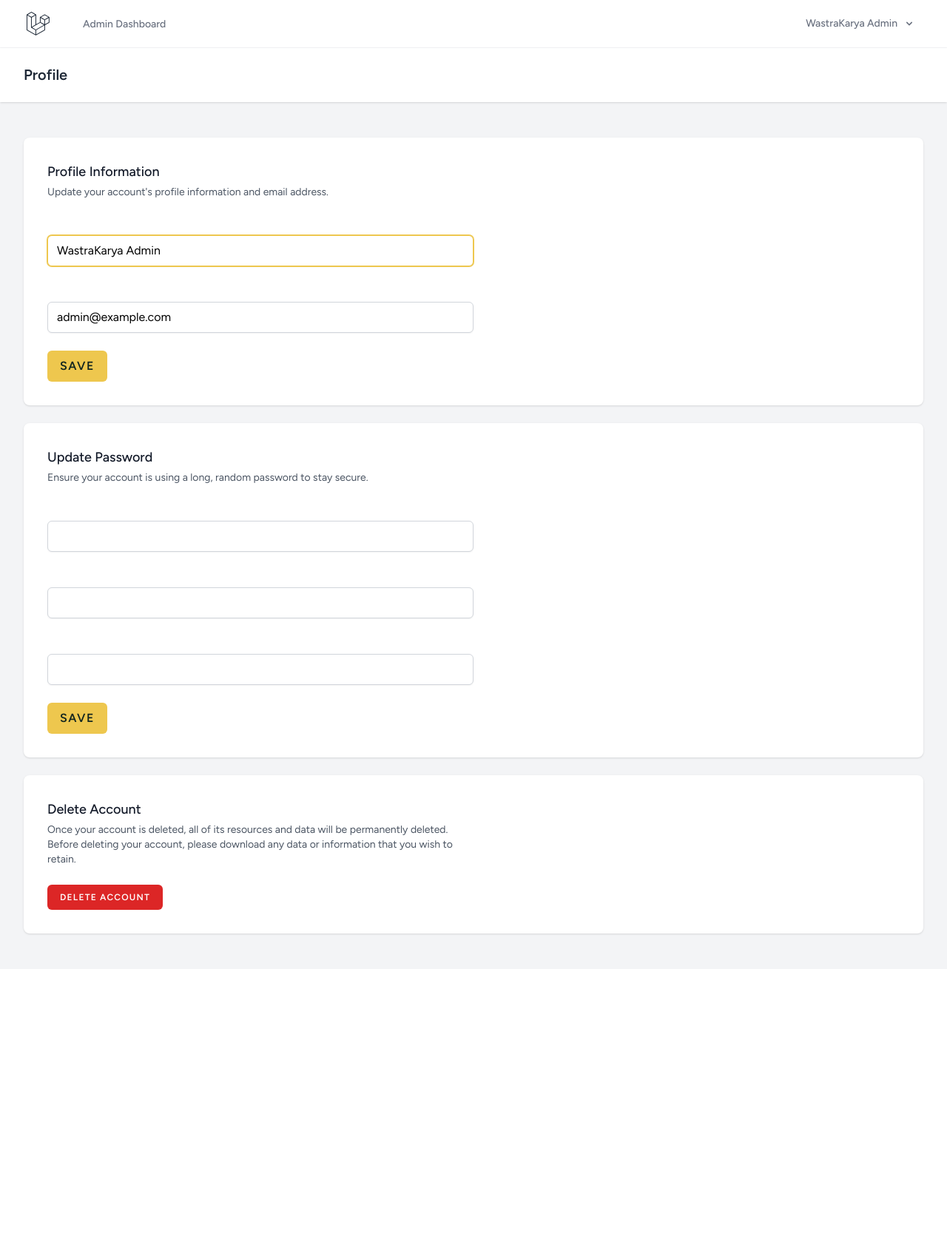
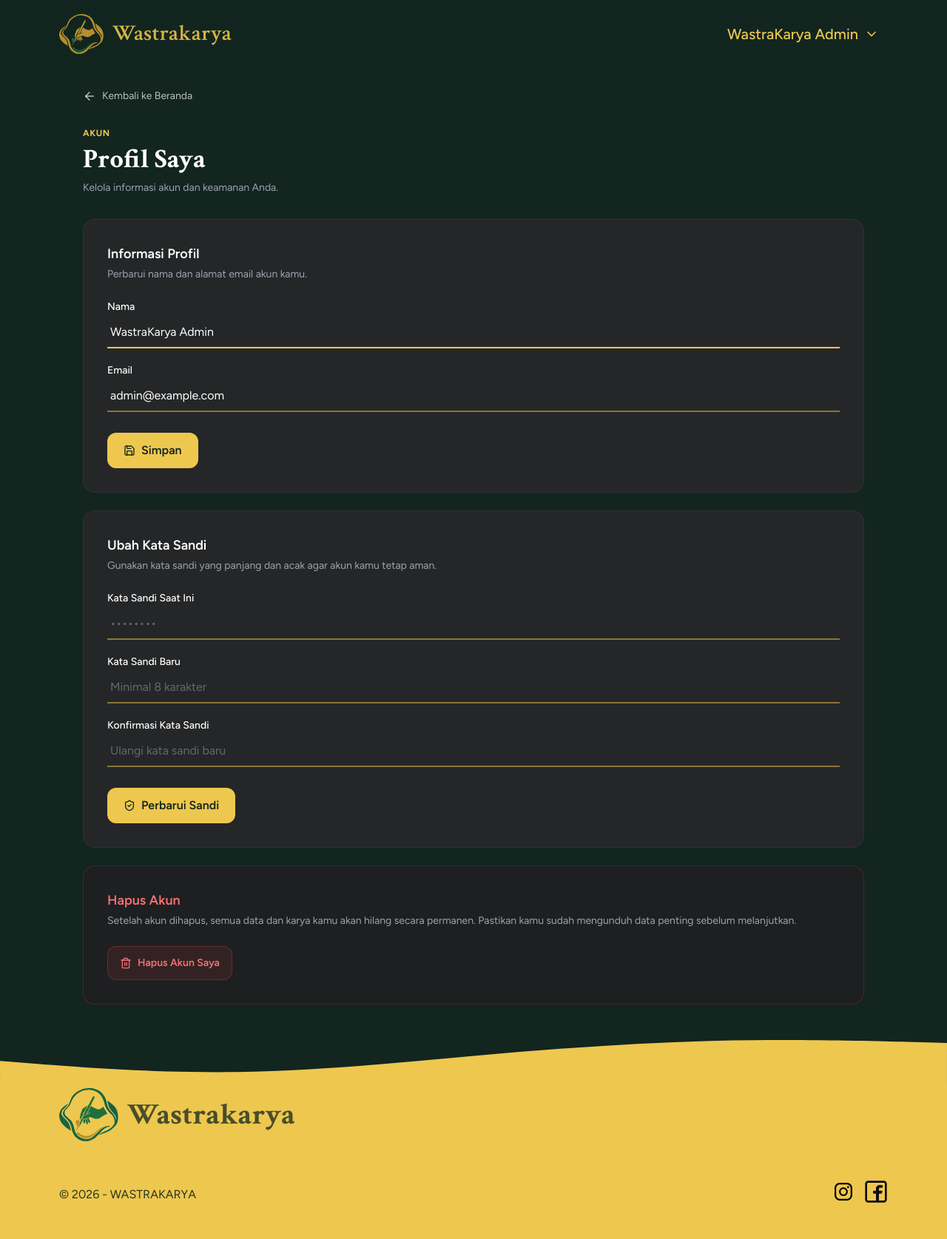
Before and after one commit to Muzaaja/Wastrakarya, a Laravel app: page /profile in a window 1280 px wide. Shown: the whole page at 74% size. Before the commit the page ends 1266 px from the top, so only its background shows below. Run offline with Laravel 12, Linux system fonts and the light colour scheme; the visitor is signed in with stand-in values (Sample User, id 1); data comes from the database, SQL or seed files in the repository; style sheets or scripts are compiled from the project's sources; some libraries are stand-ins or nearby versions.

Commit message:
style: updated profile edit style

```diff
--- a/resources/js/Pages/Profile/Edit.jsx
+++ b/resources/js/Pages/Profile/Edit.jsx
@@ -1,39 +1,54 @@
-import AuthenticatedLayout from '@/Layouts/AuthenticatedLayout';
-import { Head } from '@inertiajs/react';
+import { Head, Link } from '@inertiajs/react';
+import Navbar from '@/Components/Wastrakarya/Navbar';
+import Footer from '@/Components/Wastrakarya/Footer';
 import DeleteUserForm from './Partials/DeleteUserForm';
 import UpdatePasswordForm from './Partials/UpdatePasswordForm';
 import UpdateProfileInformationForm from './Partials/UpdateProfileInformationForm';
+import { ArrowLeft } from 'lucide-react';
 
 export default function Edit({ mustVerifyEmail, status }) {
     return (
-        <AuthenticatedLayout
-            header={
-                <h2 className="text-xl font-semibold leading-tight text-gray-800">
-                    Profile
-                </h2>
-            }
-        >
-            <Head title="Profile" />
+        <div className="flex flex-col min-h-screen bg-background text-white">
+            <Head title="Profil Saya" />
+            <Navbar />
 
-            <div className="py-12">
-                <div className="mx-auto max-w-7xl space-y-6 sm:px-6 lg:px-8">
-                    <div className="bg-white p-4 shadow sm:rounded-lg sm:p-8">
+            <main className="flex-1 w-full px-6 md:px-16 lg:px-28 mx-auto py-12 pt-[120px] flex flex-col gap-8">
+                <Link
+                    href="/"
+                    className="flex items-center gap-2 text-white/70 hover:text-primary transition-colors w-fit text-sm"
+                >
+                    <ArrowLeft size={18} />
+                    <span>Kembali ke Beranda</span>
+                </Link>
+
+                <div className="flex flex-col gap-2">
+                    <span className="text-xs uppercase tracking-wider text-primary font-bold">Akun</span>
+                    <h1 className="text-3xl md:text-4xl font-bold font-heading text-white">Profil Saya</h1>
+                    <p className="text-gray-400 text-sm">Kelola informasi akun dan keamanan Anda.</p>
+                </div>
+
+                <div className="flex flex-col gap-6 w-full">
+                    <div className="bg-[#252627] border border-white/5 rounded-2xl p-6 md:p-8">
                         <UpdateProfileInformationForm
                             mustVerifyEmail={mustVerifyEmail}
                             status={status}
-                            className="max-w-xl"
                         />
                     </div>
 
-                    <div className="bg-white p-4 shadow sm:rounded-lg sm:p-8">
-                        <UpdatePasswordForm className="max-w-xl" />
+                    <div className="bg-[#252627] border border-white/5 rounded-2xl p-6 md:p-8">
+                        <UpdatePasswordForm />
                     </div>
 
-                    <div className="bg-white p-4 shadow sm:rounded-lg sm:p-8">
-                        <DeleteUserForm className="max-w-xl" />
+                    <div className="bg-[#1e1f21] border border-red-500/20 rounded-2xl p-6 md:p-8">
+                        <DeleteUserForm />
                     </div>
                 </div>
+            </main>
+
+            <div className="flex flex-col w-full bg-background">
+                <img src="/ombak.svg" alt="" />
+                <Footer />
             </div>
-        </AuthenticatedLayout>
+        </div>
     );
 }
--- a/resources/js/Pages/Profile/Partials/DeleteUserForm.jsx
+++ b/resources/js/Pages/Profile/Partials/DeleteUserForm.jsx
@@ -1,11 +1,9 @@
-import DangerButton from '@/Components/DangerButton';
 import InputError from '@/Components/InputError';
 import InputLabel from '@/Components/InputLabel';
-import Modal from '@/Components/Modal';
-import SecondaryButton from '@/Components/SecondaryButton';
 import TextInput from '@/Components/TextInput';
 import { useForm } from '@inertiajs/react';
 import { useRef, useState } from 'react';
+import { Trash2 } from 'lucide-react';
 
 export default function DeleteUserForm({ className = '' }) {
     const [confirmingUserDeletion, setConfirmingUserDeletion] = useState(false);
@@ -40,81 +38,85 @@ export default function DeleteUserForm({ className = '' }) {
 
     const closeModal = () => {
         setConfirmingUserDeletion(false);
-
         clearErrors();
         reset();
     };
 
     return (
         <section className={`space-y-6 ${className}`}>
-            <header>
-                <h2 className="text-lg font-medium text-gray-900">
-                    Delete Account
-                </h2>
-
-                <p className="mt-1 text-sm text-gray-600">
-                    Once your account is deleted, all of its resources and data
-                    will be permanently deleted. Before deleting your account,
-                    please download any data or information that you wish to
-                    retain.
+            <header className="mb-6">
+                <h2 className="text-lg font-semibold text-red-400">Hapus Akun</h2>
+                <p className="mt-1 text-sm text-gray-400">
+                    Setelah akun dihapus, semua data dan karya kamu akan hilang secara permanen.
+                    Pastikan kamu sudah mengunduh data penting sebelum melanjutkan.
                 </p>
             </header>
 
-            <DangerButton onClick={confirmUserDeletion}>
-                Delete Account
-            </DangerButton>
+            <button
+                type="button"
+                onClick={confirmUserDeletion}
+                className="flex items-center gap-2 bg-red-500/10 hover:bg-red-500/20 text-red-400 border border-red-500/30 px-4 py-3 rounded-xl text-sm font-semibold transition-colors"
+            >
+                <Trash2 size={16} />
+                Hapus Akun Saya
+            </button>
 
-            <Modal show={confirmingUserDeletion} onClose={closeModal}>
-                <form onSubmit={deleteUser} className="p-6">
-                    <h2 className="text-lg font-medium text-gray-900">
-                        Are you sure you want to delete your account?
-                    </h2>
-
-                    <p className="mt-1 text-sm text-gray-600">
-                        Once your account is deleted, all of its resources and
-                        data will be permanently deleted. Please enter your
-                        password to confirm you would like to permanently delete
-                        your account.
+            {confirmingUserDeletion && (
+                <div
+                    className="fixed inset-0 z-50 flex items-center justify-center bg-black/60 backdrop-blur-sm"
+                    onClick={closeModal}
+                >
+                    <div
+                        className="w-full max-w-sm rounded-2xl bg-[#1e1f21] p-6 shadow-2xl ring-1 ring-white/10"
+                        onClick={(e) => e.stopPropagation()}
+                    >
+                        <h3 className="mb-2 text-xl font-semibold text-white">Hapus Akun?</h3>
+                        <p className="mb-4 text-sm text-gray-400">
+                            Semua data dan karya kamu akan dihapus permanen. Masukkan kata sandi untuk konfirmasi.
                         </p>
 
-                    <div className="mt-6">
+                        <form onSubmit={deleteUser}>
+                            <div>
                                 <InputLabel
                                     htmlFor="password"
-                            value="Password"
-                            className="sr-only"
+                                    value="Kata Sandi"
+                                    className="text-primary font-medium"
                                 />
-
                                 <TextInput
                                     id="password"
                                     type="password"
                                     name="password"
                                     ref={passwordInput}
                                     value={data.password}
-                            onChange={(e) =>
-                                setData('password', e.target.value)
-                            }
-                            className="mt-1 block w-3/4"
+                                    onChange={(e) => setData('password', e.target.value)}
+                                    className="mt-1 block w-full"
                                     isFocused
-                            placeholder="Password"
+                                    variant="underlined"
+                                    placeholder="••••••••"
                                 />
-
-                        <InputError
-                            message={errors.password}
-                            className="mt-2"
-                        />
+                                <InputError message={errors.password} className="mt-2" />
                             </div>
 
-                    <div className="mt-6 flex justify-end">
-                        <SecondaryButton onClick={closeModal}>
-                            Cancel
-                        </SecondaryButton>
-
-                        <DangerButton className="ms-3" disabled={processing}>
-                            Delete Account
-                        </DangerButton>
+                            <div className="mt-6 flex justify-end gap-3">
+                                <button
+                                    type="button"
+                                    onClick={closeModal}
+                                    className="rounded-lg px-4 py-2 text-sm font-medium text-gray-300 hover:bg-white/10 transition-colors"
+                                >
+                                    Batal
+                                </button>
+                                <button
+                                    type="submit"
+                                    disabled={processing}
+                                    className="rounded-lg bg-red-600 px-4 py-2 text-sm font-semibold text-white hover:bg-red-700 transition-colors disabled:opacity-50"
+                                >
+                                    Ya, Hapus Akun
+                                </button>
                             </div>
                         </form>
-            </Modal>
+                    </div>
+                </div>
+            )}
         </section>
     );
 }
--- a/resources/js/Pages/Profile/Partials/UpdatePasswordForm.jsx
+++ b/resources/js/Pages/Profile/Partials/UpdatePasswordForm.jsx
@@ -1,10 +1,10 @@
 import InputError from '@/Components/InputError';
 import InputLabel from '@/Components/InputLabel';
-import PrimaryButton from '@/Components/PrimaryButton';
 import TextInput from '@/Components/TextInput';
 import { Transition } from '@headlessui/react';
 import { useForm } from '@inertiajs/react';
 import { useRef } from 'react';
+import { ShieldCheck } from 'lucide-react';
 
 export default function UpdatePasswordForm({ className = '' }) {
     const passwordInput = useRef();
@@ -46,45 +46,32 @@ export default function UpdatePasswordForm({ className = '' }) {
 
     return (
         <section className={className}>
-            <header>
-                <h2 className="text-lg font-medium text-gray-900">
-                    Update Password
-                </h2>
-
-                <p className="mt-1 text-sm text-gray-600">
-                    Ensure your account is using a long, random password to stay
-                    secure.
+            <header className="mb-6">
+                <h2 className="text-lg font-semibold text-white">Ubah Kata Sandi</h2>
+                <p className="mt-1 text-sm text-gray-400">
+                    Gunakan kata sandi yang panjang dan acak agar akun kamu tetap aman.
                 </p>
             </header>
 
-            <form onSubmit={updatePassword} className="mt-6 space-y-6">
+            <form onSubmit={updatePassword} className="space-y-5">
                 <div>
-                    <InputLabel
-                        htmlFor="current_password"
-                        value="Current Password"
-                    />
-
+                    <InputLabel htmlFor="current_password" value="Kata Sandi Saat Ini" className="text-primary font-medium" />
                     <TextInput
                         id="current_password"
                         ref={currentPasswordInput}
                         value={data.current_password}
-                        onChange={(e) =>
-                            setData('current_password', e.target.value)
-                        }
+                        onChange={(e) => setData('current_password', e.target.value)}
                         type="password"
                         className="mt-1 block w-full"
                         autoComplete="current-password"
+                        variant="underlined"
+                        placeholder="••••••••"
                     />
-
-                    <InputError
-                        message={errors.current_password}
-                        className="mt-2"
-                    />
+                    <InputError message={errors.current_password} className="mt-2" />
                 </div>
 
                 <div>
-                    <InputLabel htmlFor="password" value="New Password" />
-
+                    <InputLabel htmlFor="password" value="Kata Sandi Baru" className="text-primary font-medium" />
                     <TextInput
                         id="password"
                         ref={passwordInput}
@@ -93,36 +80,36 @@ export default function UpdatePasswordForm({ className = '' }) {
                         type="password"
                         className="mt-1 block w-full"
                         autoComplete="new-password"
+                        variant="underlined"
+                        placeholder="Minimal 8 karakter"
                     />
-
                     <InputError message={errors.password} className="mt-2" />
                 </div>
 
                 <div>
-                    <InputLabel
-                        htmlFor="password_confirmation"
-                        value="Confirm Password"
-                    />
-
+                    <InputLabel htmlFor="password_confirmation" value="Konfirmasi Kata Sandi" className="text-primary font-medium" />
                     <TextInput
                         id="password_confirmation"
                         value={data.password_confirmation}
-                        onChange={(e) =>
-                            setData('password_confirmation', e.target.value)
-                        }
+                        onChange={(e) => setData('password_confirmation', e.target.value)}
                         type="password"
                         className="mt-1 block w-full"
                         autoComplete="new-password"
+                        variant="underlined"
+                        placeholder="Ulangi kata sandi baru"
                     />
-
-                    <InputError
-                        message={errors.password_confirmation}
-                        className="mt-2"
-                    />
+                    <InputError message={errors.password_confirmation} className="mt-2" />
                 </div>
 
-                <div className="flex items-center gap-4">
-                    <PrimaryButton disabled={processing}>Save</PrimaryButton>
+                <div className="flex items-center gap-4 pt-2">
+                    <button
+                        type="submit"
+                        disabled={processing}
+                        className="flex items-center gap-2 bg-primary text-background hover:bg-transparent border-2 border-primary hover:text-primary px-5 py-2.5 rounded-[12px] font-semibold transition-all duration-200 disabled:opacity-50"
+                    >
+                        <ShieldCheck size={16} />
+                        Perbarui Sandi
+                    </button>
 
                     <Transition
                         show={recentlySuccessful}
@@ -131,9 +118,7 @@ export default function UpdatePasswordForm({ className = '' }) {
                         leave="transition ease-in-out"
                         leaveTo="opacity-0"
                     >
-                        <p className="text-sm text-gray-600">
-                            Saved.
-                        </p>
+                        <p className="text-sm text-green-400">Tersimpan!</p>
                     </Transition>
                 </div>
             </form>
--- a/resources/js/Pages/Profile/Partials/UpdateProfileInformationForm.jsx
+++ b/resources/js/Pages/Profile/Partials/UpdateProfileInformationForm.jsx
@@ -1,9 +1,9 @@
 import InputError from '@/Components/InputError';
 import InputLabel from '@/Components/InputLabel';
-import PrimaryButton from '@/Components/PrimaryButton';
 import TextInput from '@/Components/TextInput';
 import { Transition } from '@headlessui/react';
 import { Link, useForm, usePage } from '@inertiajs/react';
+import { Save } from 'lucide-react';
 
 export default function UpdateProfileInformation({
     mustVerifyEmail,
@@ -20,26 +20,21 @@ export default function UpdateProfileInformation({
 
     const submit = (e) => {
         e.preventDefault();
-
         patch(route('profile.update'));
     };
 
     return (
         <section className={className}>
-            <header>
-                <h2 className="text-lg font-medium text-gray-900">
-                    Profile Information
-                </h2>
-
-                <p className="mt-1 text-sm text-gray-600">
-                    Update your account's profile information and email address.
+            <header className="mb-6">
+                <h2 className="text-lg font-semibold text-white">Informasi Profil</h2>
+                <p className="mt-1 text-sm text-gray-400">
+                    Perbarui nama dan alamat email akun kamu.
                 </p>
             </header>
 
-            <form onSubmit={submit} className="mt-6 space-y-6">
+            <form onSubmit={submit} className="space-y-5">
                 <div>
-                    <InputLabel htmlFor="name" value="Name" />
-
+                    <InputLabel htmlFor="name" value="Nama" className="text-primary font-medium" />
                     <TextInput
                         id="name"
                         className="mt-1 block w-full"
@@ -48,14 +43,14 @@ export default function UpdateProfileInformation({
                         required
                         isFocused
                         autoComplete="name"
+                        variant="underlined"
+                        placeholder="Nama lengkap kamu"
                     />
-
                     <InputError className="mt-2" message={errors.name} />
                 </div>
 
                 <div>
-                    <InputLabel htmlFor="email" value="Email" />
-
+                    <InputLabel htmlFor="email" value="Email" className="text-primary font-medium" />
                     <TextInput
                         id="email"
                         type="email"
@@ -64,36 +59,43 @@ export default function UpdateProfileInformation({
                         onChange={(e) => setData('email', e.target.value)}
                         required
                         autoComplete="username"
+                        variant="underlined"
+                        placeholder="nama@email.com"
                     />
-
                     <InputError className="mt-2" message={errors.email} />
                 </div>
 
                 {mustVerifyEmail && user.email_verified_at === null && (
                     <div>
-                        <p className="mt-2 text-sm text-gray-800">
-                            Your email address is unverified.
+                        <p className="mt-2 text-sm text-yellow-400">
+                            Email kamu belum terverifikasi.{' '}
                             <Link
                                 href={route('verification.send')}
                                 method="post"
                                 as="button"
-                                className="rounded-md text-sm text-gray-600 underline hover:text-gray-900 focus:outline-none focus:ring-2 focus:ring-indigo-500 focus:ring-offset-2"
+                                className="underline hover:text-primary transition-colors"
                             >
-                                Click here to re-send the verification email.
+                                Kirim ulang email verifikasi.
                             </Link>
                         </p>
 
                         {status === 'verification-link-sent' && (
-                            <div className="mt-2 text-sm font-medium text-green-600">
-                                A new verification link has been sent to your
-                                email address.
+                            <div className="mt-2 text-sm font-medium text-green-400">
+                                Link verifikasi baru sudah dikirim ke email kamu.
                             </div>
                         )}
                     </div>
                 )}
 
-                <div className="flex items-center gap-4">
-                    <PrimaryButton disabled={processing}>Save</PrimaryButton>
+                <div className="flex items-center gap-4 pt-2">
+                    <button
+                        type="submit"
+                        disabled={processing}
+                        className="flex items-center gap-2 bg-primary text-background hover:bg-transparent border-2 border-primary hover:text-primary px-5 py-2.5 rounded-[12px] font-semibold transition-all duration-200 disabled:opacity-50"
+                    >
+                        <Save size={16} />
+                        Simpan
+                    </button>
 
                     <Transition
                         show={recentlySuccessful}
@@ -102,9 +104,7 @@ export default function UpdateProfileInformation({
                         leave="transition ease-in-out"
                         leaveTo="opacity-0"
                     >
-                        <p className="text-sm text-gray-600">
-                            Saved.
-                        </p>
+                        <p className="text-sm text-green-400">Tersimpan!</p>
                     </Transition>
                 </div>
             </form>
```
Lines whose indentation alone changed are shown as unchanged.
